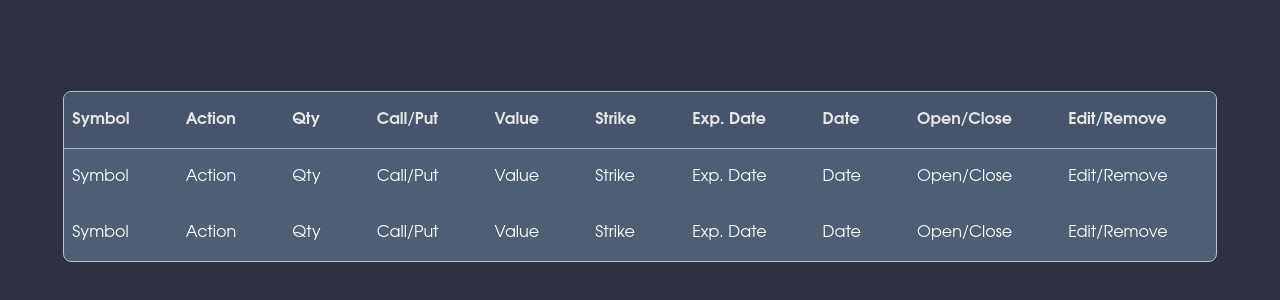
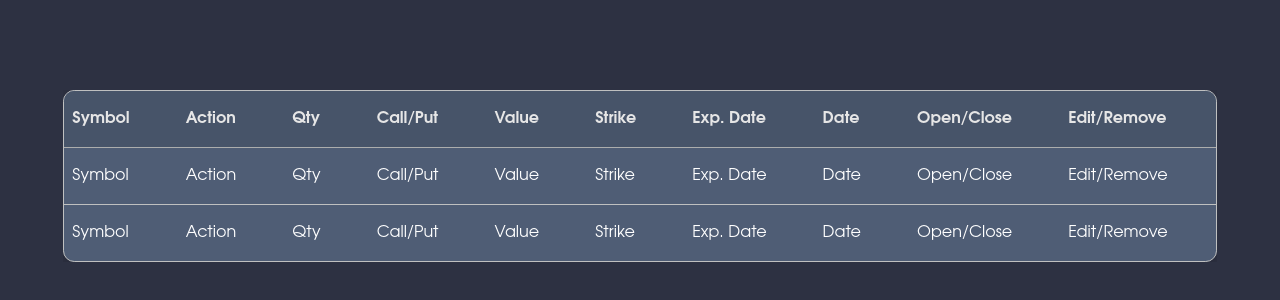
Before and after one commit to Byron-david/Option-Website, a React (Vite) app: page / in a window 1280 px wide. Shown: the part 224-524 px from the top of the page. Built offline with nearby package versions, Linux system fonts and the light colour scheme.

Commit message:
Added border radius variable in css

```diff
--- a/src/App.css
+++ b/src/App.css
@@ -8,6 +8,8 @@
   --text-color-main : #FFFFFF;
   --text-color-alt : #4F5D75;
   --text-color-secondary : #2D3142;
+
+  --border-radius-main: 0.7rem;
   /* --background-color-main : #222831;
   --background-color-secondary : #31363F;
   --background-color-button : #76ABAE;
@@ -51,7 +53,7 @@ input, select {
 
 fieldset {
   border: 1px solid var(--background-color-secondary);
-  border-radius: 0.5rem;
+  border-radius: var(--border-radius-main);
   min-width: 0%;
   margin: 0.5rem;
 }
@@ -81,8 +83,8 @@ input[type=date]{
 
 #addTrade {
   max-width: 80vw;
-  border-radius: 0.5rem;
-  border: 2px solid var(--background-color-secondary);
+  border-radius: var(--border-radius-main);
+  border: 1px solid var(--background-color-secondary);
   /* box-shadow: 10px 5px 5px black; */
   box-shadow: 0 5px 22px 0 rgba(0, 0, 0, .2), 0 0 0 1px rgba(0, 0, 0, .2);
   min-width: 0%;
@@ -92,7 +94,7 @@ input[type=date]{
 #addTradeTitle {
   text-align: left;
   padding: 1rem;
-  border-bottom: 2px solid var(--background-color-secondary);
+  border-bottom: 1px solid var(--background-color-secondary);
 }
 
 #addTradeBody {
@@ -116,7 +118,7 @@ input[type=date]{
   flex-wrap: wrap;
   align-items: center;
   justify-content: end;
-  border-top: 2px solid var(--background-color-secondary);
+  border-top: 1px solid var(--background-color-secondary);
   padding: 1rem;
   align-self: end;
 }
@@ -145,8 +147,7 @@ input[type=date]{
   min-width: 25px;
   cursor: pointer;
   color: white;
-  border-radius: 50%;
-  text-align: center;
+  border-radius: var(--border-radius-main) text-align: center;
   padding: 0;
   background-color: var(--background-color-button-red);
   color: var(--background-color-main);
@@ -171,7 +172,7 @@ table {
   background-color: var(--background-color-secondary);
   border-collapse: separate;
   border-spacing: 0;
-  border-radius: 0.5rem;
+  border-radius: var(--border-radius-main);
   border: 1px solid var(--background-color-highlight);
   box-shadow: 0 5px 22px 0 rgba(0, 0, 0, .2);
   /* table-layout: fixed; */
@@ -196,8 +197,8 @@ th, td {
   font-size: 1em;
   text-align: left;
   padding: 1rem 3rem 1rem .5rem;
-  /* padding: 1rem 2rem; */
 }
 
-td {
+tr:not(:first-child) > td {
+  border-top: 1px solid var(--background-color-highlight);
 }
```
